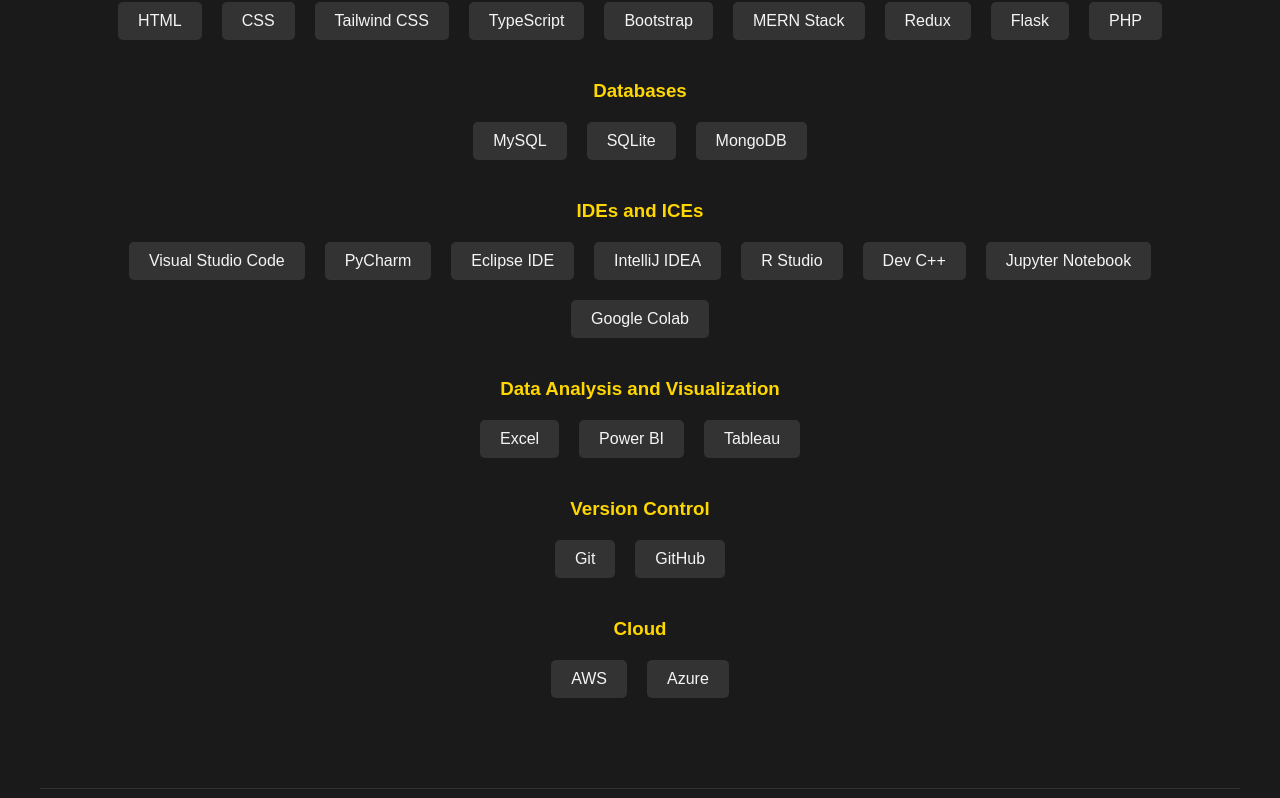
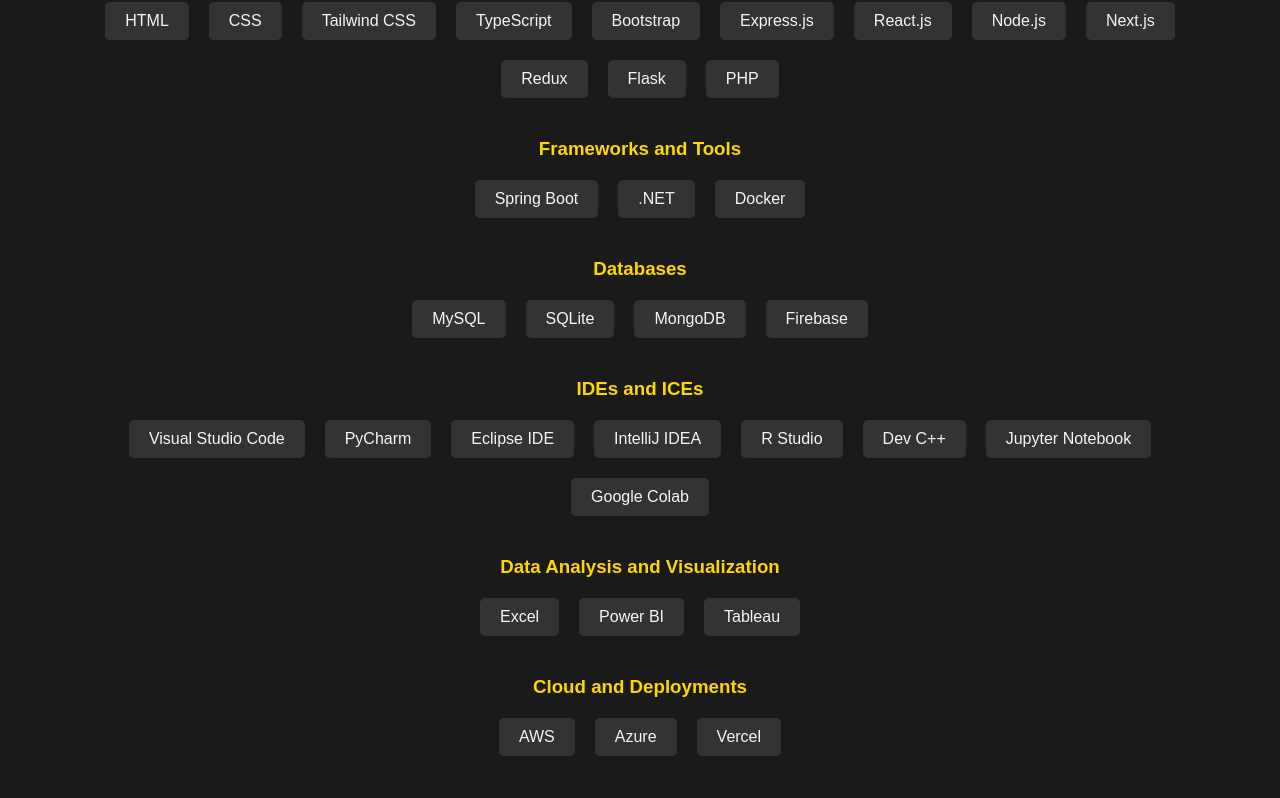
Before and after one commit to imthadh-ahamed/ImthadhAhamed-Portfolio, a React (Create React App) app in the folder frontend/: page / in a window 1280 px wide. Shown: the part 2677-3475 px from the top of the page. Built offline with nearby package versions, Linux system fonts and the light colour scheme.

Commit message:
Update the Skills componet

```diff
--- a/frontend/src/components/Skills.js
+++ b/frontend/src/components/Skills.js
@@ -9,6 +9,7 @@
       "C/C++",
       "JavaScript",
       "Kotlin",
+      "C#",
     ],
     "Web Development": [
       "HTML",
@@ -16,15 +17,24 @@
       "Tailwind CSS",
       "TypeScript",
       "Bootstrap",
-      "MERN Stack",
+      "Express.js",
+      "React.js",
+      "Node.js",
+      "Next.js",
       "Redux",
       "Flask",
       "PHP",
     ],
+    "Frameworks and Tools": [
+      "Spring Boot",
+      ".NET",
+      "Docker",
+    ],
     "Databases": [
       "MySQL",
       "SQLite",
-      "MongoDB"
+      "MongoDB",
+      "Firebase",
     ],
     "IDEs and ICEs": [
       "Visual Studio Code",
@@ -41,13 +51,17 @@
       "Power BI",
       "Tableau"
     ],
+    "Cloud and Deployments": [
+      "AWS",
+      "Azure",
+      "Vercel",
+    ],
     "Version Control": [
       "Git",
       "GitHub"
     ],
-    Cloud: [
-      "AWS",
-      "Azure"
+    "Others": [
+      "API Integrations",
     ],
   };
 
```
